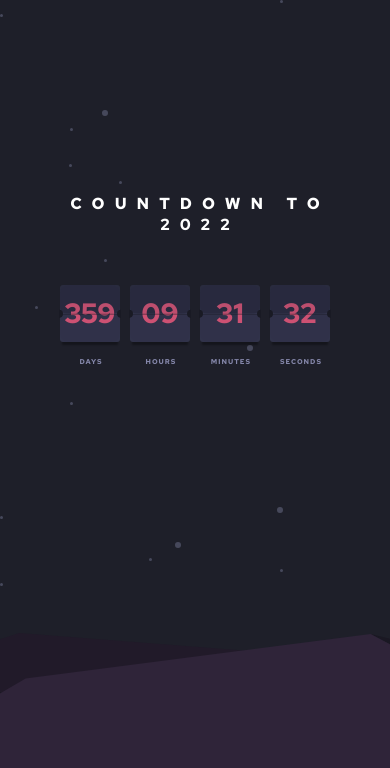
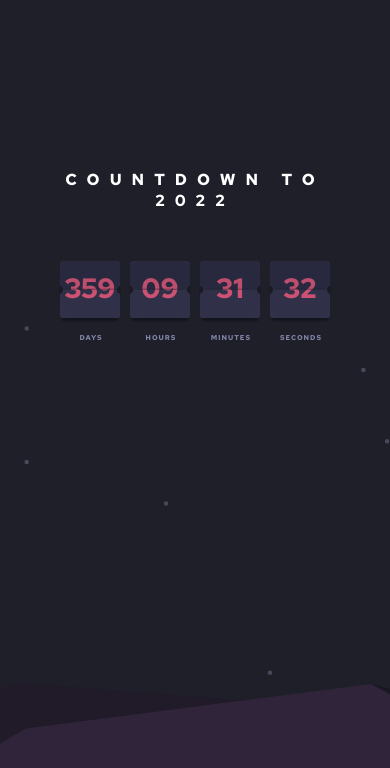
Before and after one commit to gokseloz/countdown, a website: page index.html in a window 390 px wide. Shown: the top 768 px of the page. Drawn offline with Linux system fonts and the light colour scheme.

Commit message:
responsivity adjusted

```diff
--- a/index.html
+++ b/index.html
@@ -14,7 +14,7 @@
 
 <body>
     <div class="countDown">
-        <h1 class="title">COUNTDOWN TO 2022</h1>
+        <h1 class="title">Countdown to 2022</h1>
         <div class="timers">
             <div class="timers-item">
                 <span class="fold-line"></span>
--- a/scss/main.scss
+++ b/scss/main.scss
@@ -7,16 +7,20 @@
 }
 
 body {
-    background: #1e1f29 url(/images/bg-stars.svg);
-    overflow: hidden;
+    background: #1e1f29 url(/images/bg-stars.svg) no-repeat center center / cover;
+    width: 100%;
+    height: 100vh;
+    box-sizing: border-box;
+    overflow: auto;
 }
 
 .countDown {
     position: absolute;
-    top: 30%;
+    top: 20%;
     left: 50%;
     transform: translateX(-50%);
-    width: 100%;
+    height: auto;
+
 
 
     .title {
@@ -24,21 +28,19 @@ body {
         font-size: 26px;
         color: #fff;
         letter-spacing: 10px;
-        margin-top: -80px;
-        margin-bottom: 100px;
+        margin-bottom: 70px;
         margin-left: auto;
         margin-right: auto;
         text-align: center;
-        padding-left: 10px;
+        text-transform: uppercase;
+
 
         @media (max-width:600px) {
-            width: 90%;
             font-size: 16px;
             margin-bottom: 50px;
-            margin-top: -60px;
         }
 
-        @media (max-height:375px){
+        @media (max-height:375px) {
             margin-bottom: 30px;
         }
 
@@ -64,9 +66,7 @@ body {
                 @media (max-width:600px) {
                     margin-left: 10px;
                 }
-
             }
-
         }
 
         .fold-line {
@@ -135,7 +135,7 @@ body {
             justify-content: center;
             align-items: center;
             padding-bottom: 2px;
-          z-index: 40;
+            z-index: 40;
 
 
             &::before {
@@ -154,7 +154,7 @@ body {
                 font-size: 46px;
             }
 
-            @media (max-width:600px) {
+            @media (max-width:640px) {
                 width: 80px;
                 height: 75px;
                 font-size: 32px;
@@ -196,6 +196,7 @@ body {
                 padding-left: 2px;
                 font-size: 10px;
             }
+
             @media (max-width:400px) {
                 top: 90%;
                 letter-spacing: 1px;
@@ -214,16 +215,18 @@ body {
 .social {
     //social-links on the bottom
     position: absolute;
-    width: 100%;
-    bottom: 30px;
+    left: 50%;
+    right: 50%;
+    bottom: 20px;
     z-index: 1;
     display: flex;
     justify-content: center;
     align-items: center;
 
-    @media (max-height:280px){
+    @media (max-height:280px) {
         bottom: 10px;
     }
+
     a+a {
         margin-left: 25px;
     }
@@ -245,7 +248,7 @@ body {
 .hills {
     //hills image on the bottom
     position: absolute;
-    bottom: 0;
+    bottom: -50px;
     left: 0;
     right: 0;
     width: auto;
```
Also changed, not shown: css/main.css.
